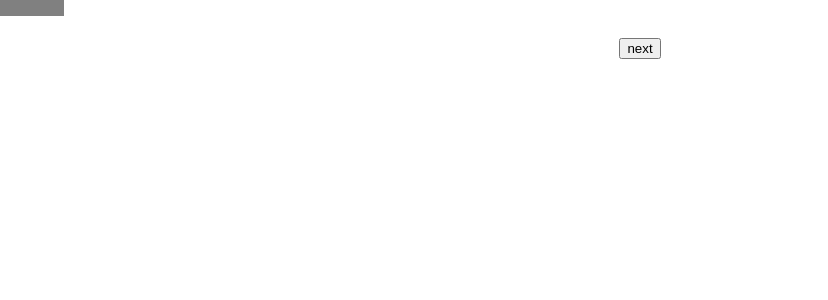
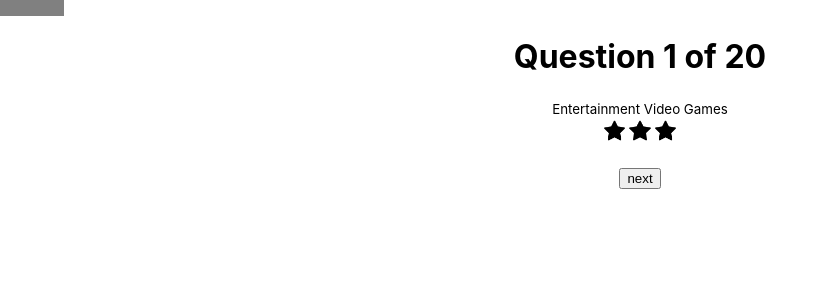
Before and after one commit to stickmandev/ReactQuestioner, a React (Create React App) app: page / in a window 1280 px wide. Shown: the top 300 px of the page, without its empty margins (0-828 px from the left). Built offline with nearby package versions, Linux system fonts and the light colour scheme.

Commit message:
category and difficulty added

```diff
--- a/src/App.css
+++ b/src/App.css
@@ -6,3 +6,8 @@
   background-color: gray;
   height: 2vh;
 }
+
+img{
+  width: 2%;
+  height: 2%;
+}
--- a/src/App.js
+++ b/src/App.js
@@ -1,6 +1,8 @@
 import React, {useState, useEffect} from 'react'
 import './App.css'
 import data from "./questions.json"
+import star1 from "./star1.png"
+import star2 from "./star2.png"
 
 function App () {
     // const [numOfQuestions, set] = React.useState([]);
@@ -8,10 +10,13 @@ function App () {
     const [numOfQuestions, setNumOfQuestions] = React.useState(0);
     const [currentNum, setCurrentNum] = React.useState(1);
     const [progress, setProgress] = React.useState(0);
+    const [dataId, setDataId] = React.useState(0);
+    const [difficulty, setDifficulty] = React.useState([]);
 
     const nextQuestion =()=>{
         if(currentNum<numOfQuestions){
             setCurrentNum(currentNum+1)
+            setDataId(dataId+1)
         }
 
     }
@@ -19,8 +24,41 @@ function App () {
     useEffect(() => {
         setNumOfQuestions(data.length)
         setProgress((currentNum*100)/numOfQuestions)
+        switch (data[dataId].difficulty) {
+            case 'easy':
+                setDifficulty(
+                    <>
+                    <img src={star1} alt="" />
+                    <img src={star2} alt="" />
+                    <img src={star2} alt="" />
+                    </>
+                )
+                break;
 
-        console.log(currentNum)
+                case 'medium':
+                    setDifficulty(
+                        <>
+                        <img src={star1} alt="" />
+                        <img src={star1} alt="" />
+                        <img src={star2} alt="" />
+                        </>
+                    )
+                    break;
+
+                case 'hard':
+                    setDifficulty(
+                        <>
+                        <img src={star1} alt="" />
+                        <img src={star1} alt="" />
+                        <img src={star1} alt="" />
+                        </>
+                    )
+                    break;
+
+            default:
+                break;
+        }
+        // console.log(dataId);
     }, [currentNum, progress]);
 
 
@@ -30,12 +68,12 @@ function App () {
             <div id='progressBar' style={{width:`${progress}%`}}></div>
 
             <div>
-                <h1></h1>
+                <h1> Question {currentNum} of {numOfQuestions} </h1>
 
-                <small></small>
+                <small>{data[dataId].category.replace(/%3A%20|%20/g," ")}</small>
 
                 <div id='starOverlay'>
-                    <span className='stars'></span>
+                    <small className='stars'> {difficulty} </small>
                 </div>
 
                 <p className='question'></p>
```
Also changed, not shown: src/star1.png (added), src/star2.png (added).
